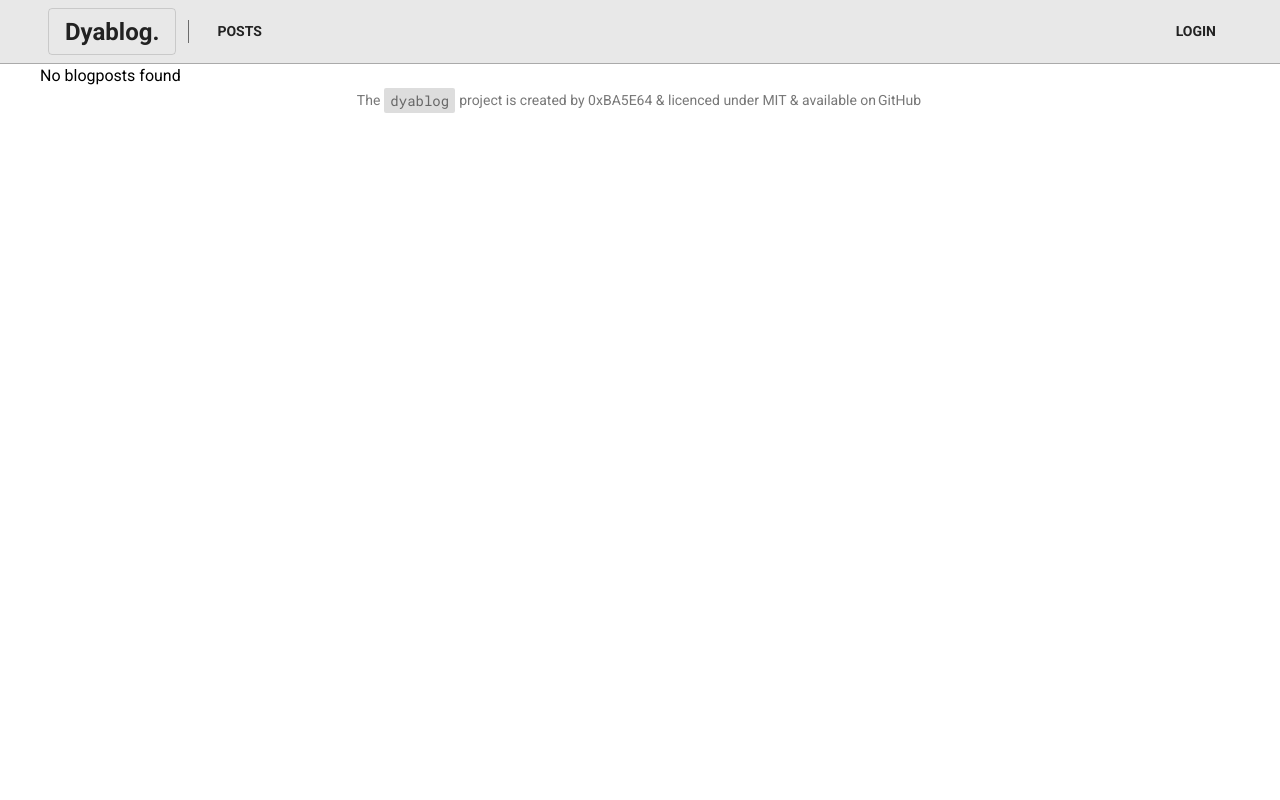
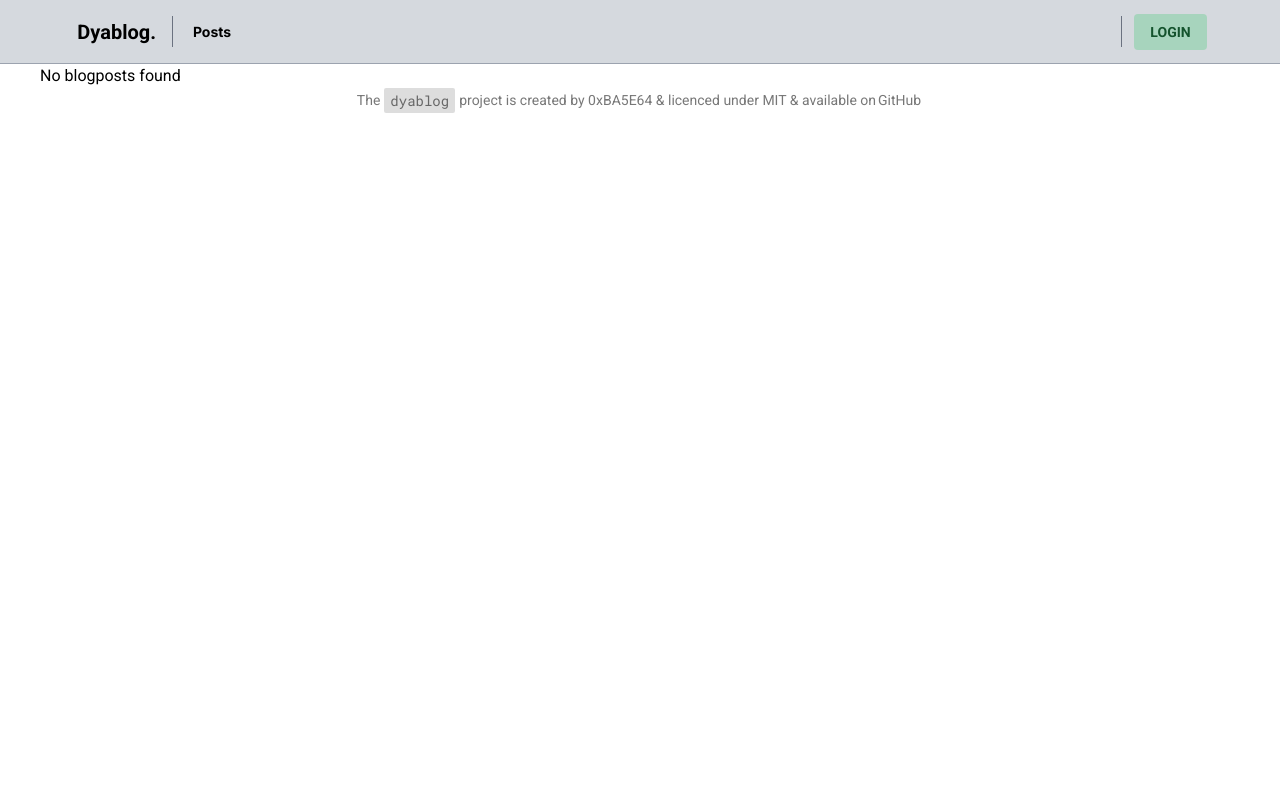
Before and after one commit to 0xBA5E64/dyablog, a Django app: page /blog/ in a window 1280 px wide. Run offline with Django 4.2, Linux system fonts and the light colour scheme; data that the repository does not hold is empty; style sheets or scripts are compiled from the project's sources; parts of the project's set-up code (start-up, migrations or seed data) failed here and were passed over.

Commit message:
Navbar rewritten with TailwindCSS

```diff
--- a/blog/static/blog/style.css
+++ b/blog/static/blog/style.css
@@ -1,114 +1,6 @@
 @tailwind base;
 @tailwind components;
 @tailwind utilities;
-
-body {
-    position: absolute;
-    top: 0;
-    left: 0;
-    margin: 0;
-    width: 100%;
-    height: auto;
-    min-height: 100%;
-    overflow-x: hidden;
-    overflow-y: scroll;
-
-    font-family: 'Roboto', Helvetica, sans-serif;
-}
-
-nav {
-    position: sticky;
-    top: 0px;
-    left: 0px;
-    width: 100%;
-    height: 64px;
-    overflow: hidden;
-
-    box-sizing: border-box;
-    padding: 8px;
-    background-color: #DDDA;
-    backdrop-filter: blur(8px);
-    border-bottom: #AAA solid 1px;
-    z-index: 2;
-
-    display: flex;
-    justify-content: center;
-}
-
-nav .inner {
-    position: relative;
-    width: 100%;
-    max-width: 1200px;
-    display: flex;
-    align-items: center;
-}
-
-nav .navbar-entry {
-    position: relative;
-    color: #222;
-    text-decoration: none;
-    font-weight: bold;
-    text-transform: uppercase;
-    font-size: 14px;
-
-    margin: 0 8px;
-    padding: 0 16px;
-    border-radius: 4px;
-    height: 80%;
-    box-sizing: border-box;
-    display: inline-flex;
-    align-items: center;
-}
-
-.navbar-entry:hover {
-    background: #0002;
-}
-
-.navbar-entry.title {
-    font-size: 1.5em;
-    padding: 8px 16px;
-    height: 100%;
-    font-weight: bold;
-    text-transform: none;
-    border: #0002 solid 1px;
-}
-
-.navbar-login {
-    position: absolute;
-    right: 0;
-    display: flex;
-    flex-direction: row;
-    align-items: center;
-    height: 100%;
-}
-
-.navbar-login .username {
-    font-family: 'Roboto Mono', monospace;
-    font-size: 14px;
-    color: #444;
-    background: #0001;
-    border: solid #AAA 1px;
-    border-radius: 4px;
-    padding: 4px 12px;
-}
-
-.navbar-login .logout {
-    color: #A22F;
-    background: #D444;
-    transition: 200ms;
-}
-
-.navbar-login .logout:hover {
-    color: #A22F;
-    background: #D446;
-}
-
-nav .separator {
-    width: 1px;
-    height: 50%;
-    margin: auto 4px;
-    background: #0008;
-}
 
 #content {
     position: relative;
--- a/blog/templates/blog/navbar.html
+++ b/blog/templates/blog/navbar.html
@@ -1,18 +1,46 @@
-<nav>
-    <div class="inner">
-        <a class="navbar-entry title" href="/">Dyablog.</a>
-        <div class="separator"></div>
-        <a class="navbar-entry" href="{% url 'blog:index' %}">Posts</a>
-        <div class="navbar-login">
+<nav
+  class="bg-g sticky top-0 z-10 flex h-16 w-full justify-center overflow-hidden border-b border-b-gray-400 bg-gray-300 bg-opacity-90 backdrop-blur-md"
+>
+  <div class="relative box-border flex w-11/12 max-w-screen-xl p-4">
+    <a class="mx-2 flex items-center text-xl font-bold" href="/">Dyablog.</a>
+    <div class="mx-2 h-full w-px bg-gray-500"></div>
+
+    <div class="flex w-full justify-between align-center">
+      <div class="inline-flex h-full">
+        <a
+          class="mx-1 font-display font-bold inline-flex h-full items-center rounded px-2 text-sm transition hover:text-orange-600"
+          href="{% url 'blog:index' %}"
+          >Posts</a
+        >
+      </div>
+      <div class="box-border flex items-center w-max">
+        <div class="mx-2 h-full w-px bg-gray-500"></div>
         {% if user.is_authenticated %}
-            <p class="username">{{ user }}</p>
+        <p
+          class="mx-1 flex font-bold items-center rounded border-gray-400 py-1 text-gray-800 px-2 font-mono text-sm"
+        >
+          {{ user }}
+        </p>
         {% if perms.blog.add_blogpost %}
-            <a class="navbar-entry new-post" href="{% url 'blog:new-post' %}">New Post</a>
+        <a
+          class="mx-1 flex items-center rounded box-border border border-gray-400 text-gray-800 px-2 py-2 text-sm font-bold uppercase"
+          href="{% url 'blog:new-post' %}"
+          >New Post</a
+        >
         {% endif %}
-            <a class="navbar-entry logout" href="{% url 'blog:logout' %}">Log out</a>
+        <a
+          class="mx-1 flex items-center rounded bg-red-400 bg-opacity-50 px-4 py-2 text-sm font-bold uppercase text-red-900 hover:bg-opacity-75"
+          href="{% url 'blog:logout' %}"
+          >Log out</a
+        >
         {% else %}
-            <a class="navbar-entry login" href="{% url 'blog:login' %}">Login</a>
+        <a
+          class="mx-1 flex items-center rounded bg-green-500 bg-opacity-25 px-4 py-2 text-sm font-bold uppercase text-green-900 hover:bg-opacity-60"
+          href="{% url 'blog:login' %}"
+          >Login</a
+        >
         {% endif %}
       </div>
     </div>
+  </div>
 </nav>
--- a/tailwind.config.js
+++ b/tailwind.config.js
@@ -2,6 +2,12 @@
 module.exports = {
   content: ["./blog/{static,templates}/**/*.{html,js}"],
   theme: {
+    fontFamily: {
+      'sans': ['Roboto', 'arial'],
+      'serif': ['"Roboto Serif"', '"Times New Roman"'],
+      'mono': ['"Roboto Mono"', "monospace"],
+      'display': ['Inter', 'Roboto', 'Arial']
+    },
     extend: {},
   },
   plugins: [
```
Lines whose indentation alone changed are shown as unchanged.
